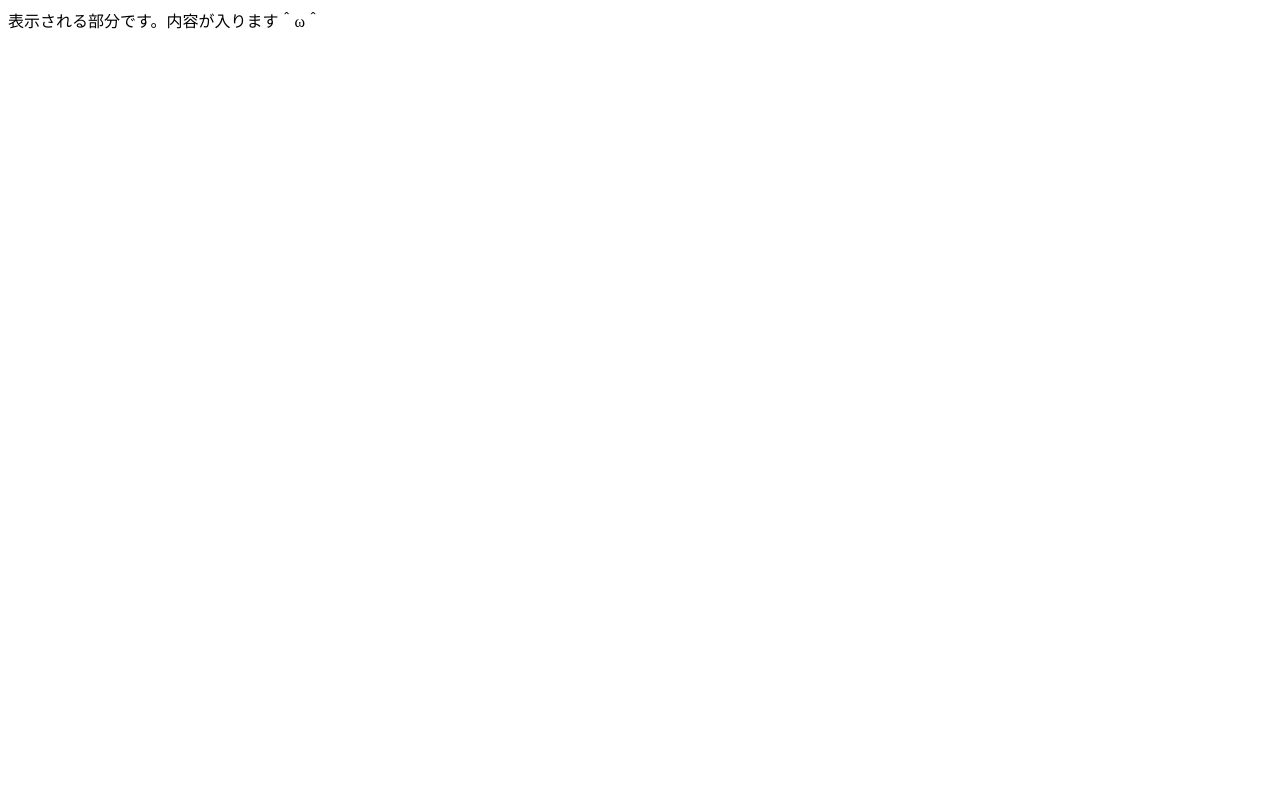
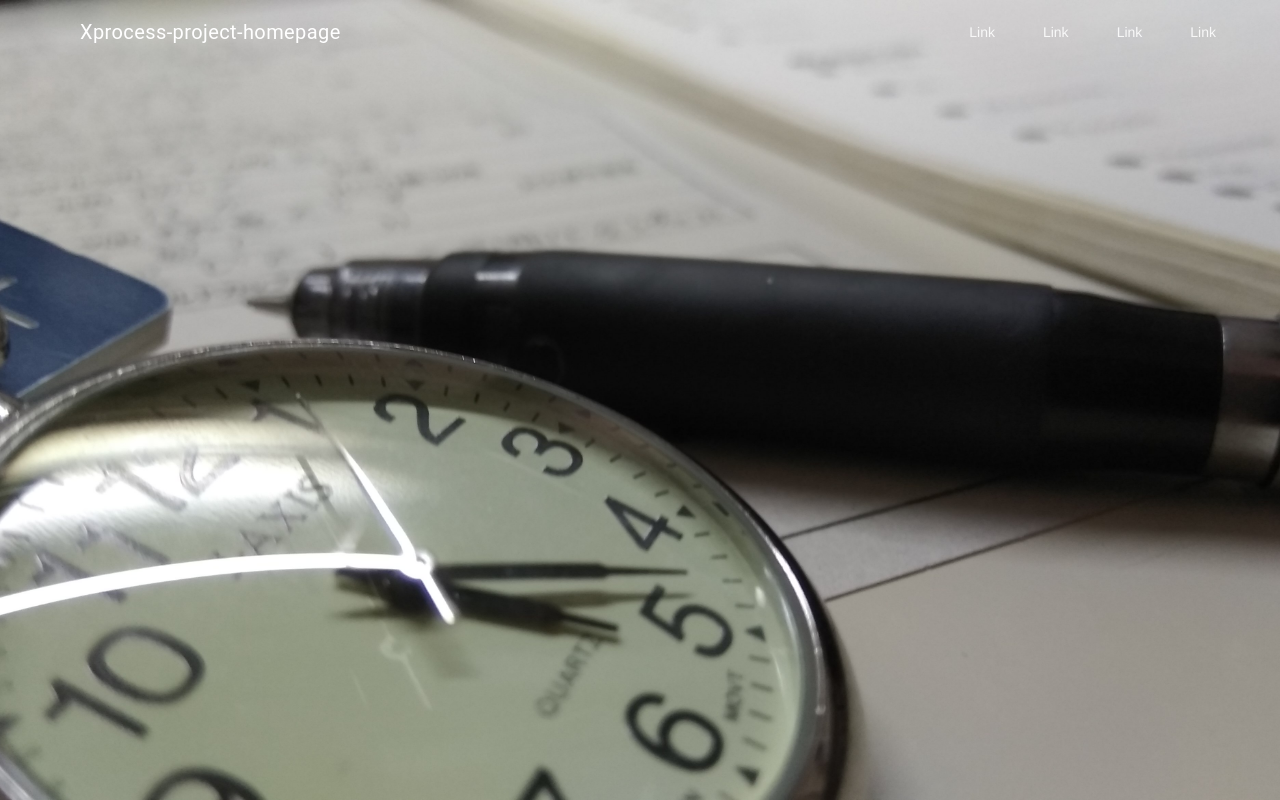
Before and after one commit to harukin0731/harukin0731.github.io, a plain HTML site: page index.html in a window 1280 px wide. Drawn offline with nearby package versions, Linux system fonts and the light colour scheme.

Commit message:
Add files via upload

```diff
--- a/index.html
+++ b/index.html
@@ -1,11 +1,46 @@
 <!DOCTYPE html>
-<html xmlns="http://www.w3.org/1999/xhtml">
-<head>
-<meta http-equiv="Content-Type" content="text/html; charset=UTF-8" />
-<title>タイトルが入ります</title>
-</head>
+<link rel="stylesheet" href="https://fonts.googleapis.com/icon?family=Material+Icons">
+<link rel="stylesheet" href="https://code.getmdl.io/1.3.0/material.indigo-pink.min.css">
+<script defer src="https://code.getmdl.io/1.3.0/material.min.js"></script>
 
-<body>
-表示される部分です。内容が入ります＾ω＾
-</body>
-</html>
+<!-- Uses a transparent header that draws on top of the layout's background -->
+<style>
+.demo-layout-transparent {
+  background: url('./img/background.jpg') center / cover;
+}
+.demo-layout-transparent .mdl-layout__header,
+.demo-layout-transparent .mdl-layout__drawer-button {
+  /* This background is dark, so we set text to white. Use 87% black instead if
+     your background is light. */
+  color: white;
+}
+</style>
+
+<div class="demo-layout-transparent mdl-layout mdl-js-layout">
+  <header class="mdl-layout__header mdl-layout__header--transparent">
+    <div class="mdl-layout__header-row">
+      <!-- Title -->
+      <span class="mdl-layout-title">Xprocess-project-homepage</span>
+      <!-- Add spacer, to align navigation to the right -->
+      <div class="mdl-layout-spacer"></div>
+      <!-- Navigation -->
+      <nav class="mdl-navigation">
+        <a class="mdl-navigation__link" href="">Link</a>
+        <a class="mdl-navigation__link" href="">Link</a>
+        <a class="mdl-navigation__link" href="">Link</a>
+        <a class="mdl-navigation__link" href="">Link</a>
+      </nav>
+    </div>
+  </header>
+  <div class="mdl-layout__drawer">
+    <span class="mdl-layout-title"><img src="img/XprocessLogoBK.png" width="111" height="50" alt=""></span>
+    <nav class="mdl-navigation">
+      <a class="mdl-navigation__link" href="">Link</a>
+      <a class="mdl-navigation__link" href="">Link</a>
+      <a class="mdl-navigation__link" href="">Link</a>
+      <a class="mdl-navigation__link" href="">Link</a>
+    </nav>
+  </div>
+  <main class="mdl-layout__content">
+  </main>
+</div>
```
Also changed, not shown: img/XprocessLogo.png (added), img/XprocessLogoBK.png (added), img/background.jpg (added).
